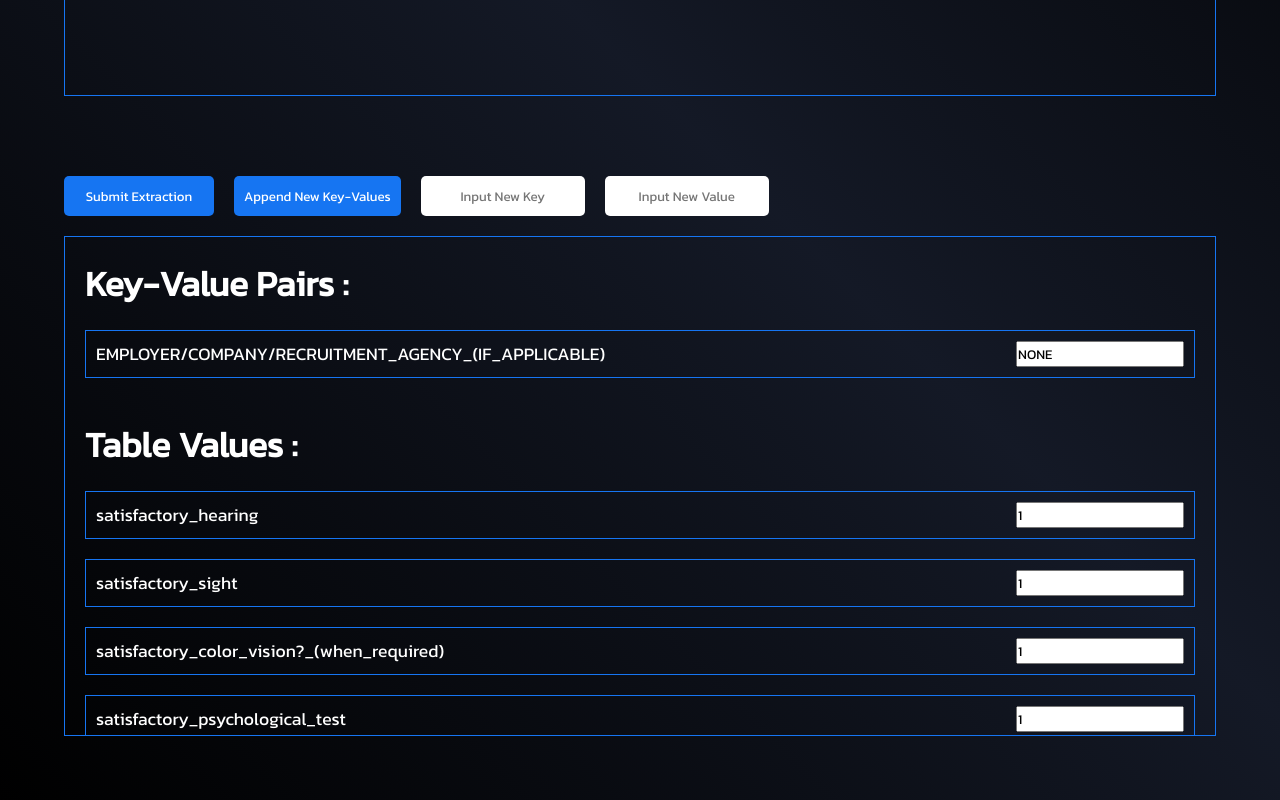
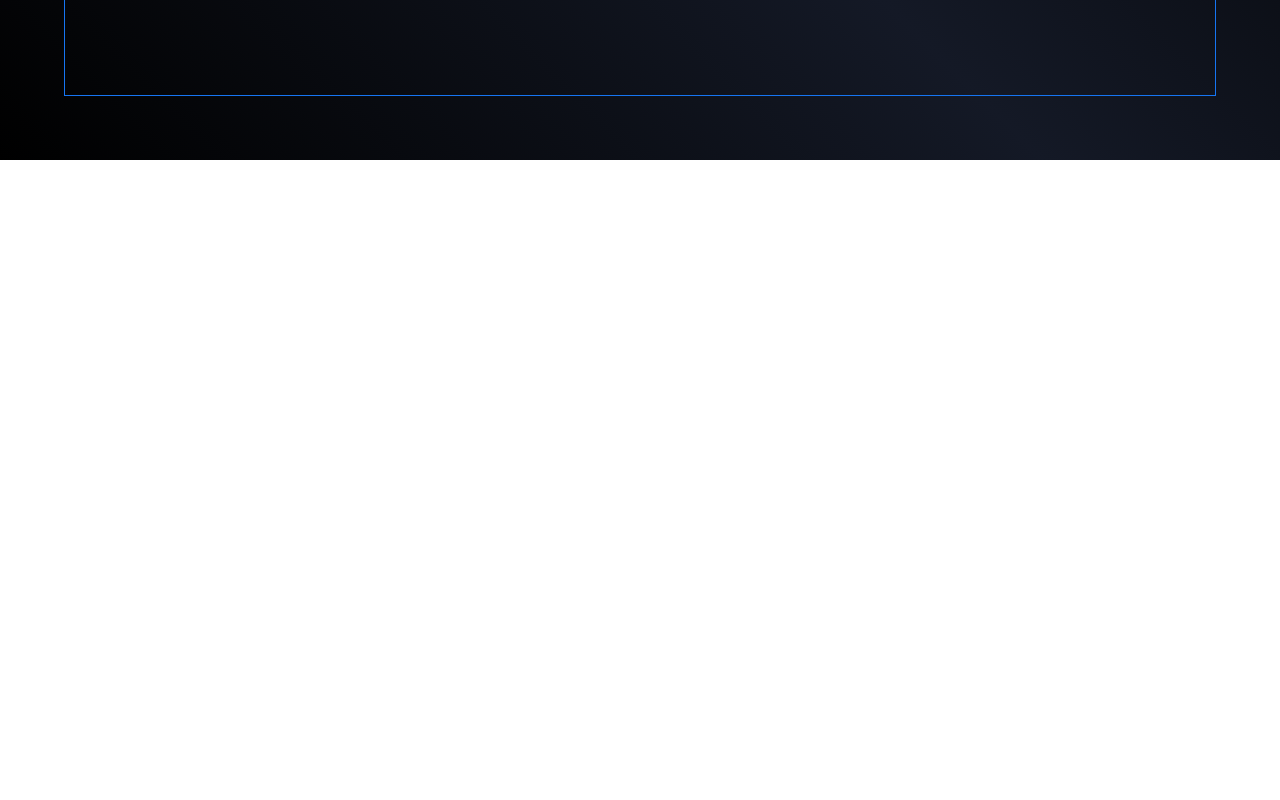
Before and after one commit to Sentinail/kadakareer-dashlab.ai, a React (Create React App) app in the folder client/: page /MFOWS-Annex_G-Psychological_Evaluation_Form in a window 1280 px wide. Shown: the part 647-1447 px from the top of the page. After the commit the page ends 807 px from the top, so only its background shows below. Built offline with nearby package versions, Linux system fonts and the light colour scheme.

Commit message:
Commented sampleData on MAGEF page

```diff
--- a/client/src/pages/ExtractMAGEFDocument.js
+++ b/client/src/pages/ExtractMAGEFDocument.js
@@ -4,66 +4,66 @@ import ExtractDocumentDescription from "../components/ExtractDocumentDescription
 import ExtractionInputSection from "../components/ExtractionInputSection";
 import ExtractionOutputSection from "../components/ExtractionOutputSection";
 
-const sampleResult = {
-	status: "Success",
-	result: [
-		{
-			page: 1,
-			key_values: [
-				["EMPLOYER/COMPANY/RECRUITMENT_AGENCY_(IF_APPLICABLE)", "NONE"]
-			],
-			tables: [
-				{
-					table: 1,
-					keyValuePairs: [
-						["satisfactory_hearing", 1],
-						["satisfactory_sight", 1],
-						["satisfactory_color_vision?_(when_required)", 1],
-						["satisfactory_psychological_test", 1],
-					],
-				},
-				{
-					table: 2,
-					keyValuePairs: [
-						["satisfactory_hearing-2", 1],
-						["satisfactory_sight-2", 1],
-						["satisfactory_color_vision?_(when_required)-2", 1],
-						["satisfactory_psychological_test-2", 1],
-					],
-				},
-			],
-		},
-		{
-			page: 2,
-			key_values: [
-			],
-			tables: [
-				{
-					table: 1,
-					keyValuePairs: [
-						["satisfactory_hearing-3", 1],
-						["satisfactory_sight-3", 1],
-						["satisfactory_color_vision?_(when_required)-3", 1],
-						["satisfactory_psychological_test-3", 1],
-					],
-				},
-				{
-					table: 2,
-					keyValuePairs: [
-						["satisfactory_hearing-3", 1],
-						["satisfactory_sight-3", 1],
-						["satisfactory_color_vision?_(when_required)-3", 1],
-						["satisfactory_psychological_test-3", 1],
-					],
-				},
-			],
-		}
+// const sampleResult = {
+// 	status: "Success",
+// 	result: [
+// 		{
+// 			page: 1,
+// 			key_values: [
+// 				["EMPLOYER/COMPANY/RECRUITMENT_AGENCY_(IF_APPLICABLE)", "NONE"]
+// 			],
+// 			tables: [
+// 				{
+// 					table: 1,
+// 					keyValuePairs: [
+// 						["satisfactory_hearing", 1],
+// 						["satisfactory_sight", 1],
+// 						["satisfactory_color_vision?_(when_required)", 1],
+// 						["satisfactory_psychological_test", 1],
+// 					],
+// 				},
+// 				{
+// 					table: 2,
+// 					keyValuePairs: [
+// 						["satisfactory_hearing-2", 1],
+// 						["satisfactory_sight-2", 1],
+// 						["satisfactory_color_vision?_(when_required)-2", 1],
+// 						["satisfactory_psychological_test-2", 1],
+// 					],
+// 				},
+// 			],
+// 		},
+// 		{
+// 			page: 2,
+// 			key_values: [
+// 			],
+// 			tables: [
+// 				{
+// 					table: 1,
+// 					keyValuePairs: [
+// 						["satisfactory_hearing-3", 1],
+// 						["satisfactory_sight-3", 1],
+// 						["satisfactory_color_vision?_(when_required)-3", 1],
+// 						["satisfactory_psychological_test-3", 1],
+// 					],
+// 				},
+// 				{
+// 					table: 2,
+// 					keyValuePairs: [
+// 						["satisfactory_hearing-3", 1],
+// 						["satisfactory_sight-3", 1],
+// 						["satisfactory_color_vision?_(when_required)-3", 1],
+// 						["satisfactory_psychological_test-3", 1],
+// 					],
+// 				},
+// 			],
+// 		}
 
-	],
-};
+// 	],
+// };
 
 const ExtractMAGEFDocument = () => {
-	const [result, setResult] = useState(sampleResult);
+	const [result, setResult] = useState();
 
 	const handleChange = (key, value) => {
 		setResult((prevResult) => {
```
